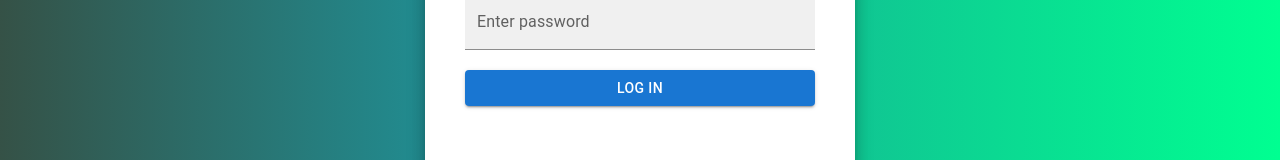
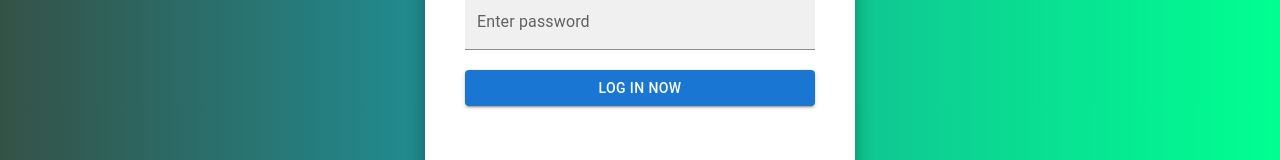
Before and after one commit to Moooogz/test02, a React (Create React App) app in the folder test02/: page / in a window 1280 px wide. Shown: the part 404-564 px from the top of the page. Built offline with nearby package versions, Linux system fonts and the light colour scheme.

Commit message:
Deployed website

```diff
--- a/test02/package.json
+++ b/test02/package.json
@@ -16,7 +16,7 @@
     "react": "^18.2.0",
     "react-dom": "^18.2.0",
     "react-router-dom": "^6.14.1",
-    "react-scripts": "5.0.1",
+    "react-scripts": "^5.0.1",
     "styled-components": "^5.3.11",
     "web-vitals": "^2.1.4"
   },
--- a/test02/src/components/login.js
+++ b/test02/src/components/login.js
@@ -28,7 +28,7 @@ const Login = () => {
           <TextField id="filled-basic" label="Enter password" variant="filled" fullWidth  type="password"/>
           </Grid>
           <Grid margin={"20px auto"}>
-          <Button variant="contained" fullWidth>LOG IN</Button>
+          <Button variant="contained" fullWidth>LOG IN NOW</Button>
           </Grid>
         </Grid>
       </Paper>
```
Also changed, not shown: 1 other file (tests, documents, lock files or other folders).
